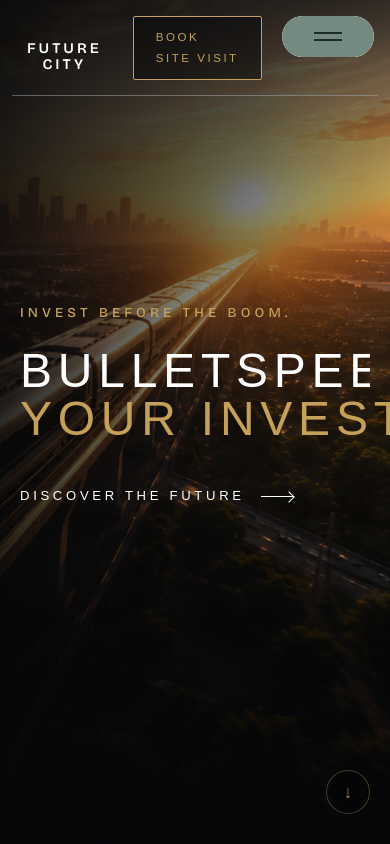
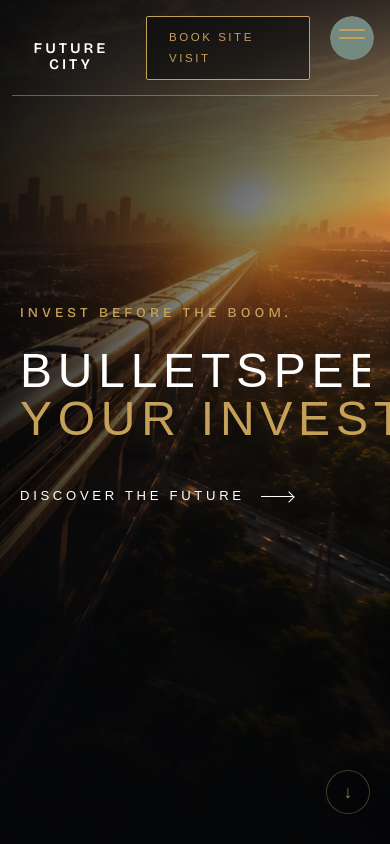
Before and after one commit to abhi963007/future-city, a React (Vite) app: page / in a window 390 px wide. Shown: the top 844 px of the page. Built offline with nearby package versions, Linux system fonts and the light colour scheme; a web font is replaced by a local one.

Commit message:
Hide hamburger menu button on desktop view while keeping visible on mobile/tablet view

```diff
--- a/src/components/Navigation/Navbar.tsx
+++ b/src/components/Navigation/Navbar.tsx
@@ -138,8 +138,8 @@ const Navbar: React.FC = () => {
             onClick={isMenuOpen ? closeMenu : openMenu}
           >
             <div className="burger-lines">
-              <div className="burger-menu-line"></div>
-              <div className="burger-menu-line-2"></div>
+              <div className={`burger-menu-line${isMenuOpen ? ' is-open' : ''}`}></div>
+              <div className={`burger-menu-line-2${isMenuOpen ? ' is-open' : ''}`}></div>
               <div className={`burger-menu-line is-2nd${isMenuOpen ? ' is-open' : ''}`}></div>
               <div className={`burger-menu-line-2 is-2nd${isMenuOpen ? ' is-open' : ''}`}></div>
             </div>
--- a/src/styles/hero-redesign.css
+++ b/src/styles/hero-redesign.css
@@ -112,6 +112,86 @@
   background: #c5a059;
   color: #050608;
   border-color: #c5a059;
+}
+
+/* Burger Menu Display Rules: Hidden on Desktop, Visible on Mobile/Tablet */
+@media (min-width: 992px) {
+  .burger-menu {
+    display: none !important;
+  }
+}
+
+@media (max-width: 991px) {
+  .burger-menu {
+    display: flex !important;
+    align-items: center;
+    justify-content: center;
+    width: 44px;
+    height: 44px;
+    background: transparent !important;
+    border: none !important;
+    cursor: pointer;
+    padding: 0;
+    position: relative;
+  }
+
+  .burger-lines {
+    display: flex;
+    flex-direction: column;
+    justify-content: center;
+    align-items: center;
+    width: 26px;
+    height: 18px;
+    position: relative;
+  }
+
+  .burger-menu-line,
+  .burger-menu-line-2,
+  .burger-menu-line.is-2nd,
+  .burger-menu-line-2.is-2nd {
+    position: absolute !important;
+    width: 100% !important;
+    height: 2px !important;
+    background-color: #c5a059 !important;
+    border-radius: 2px !important;
+    transition: transform 0.35s cubic-bezier(0.645, 0.045, 0.355, 1), opacity 0.35s ease !important;
+    transform-origin: center !important;
+  }
+
+  .burger-menu-line:not(.is-2nd) {
+    top: 0 !important;
+  }
+
+  .burger-menu-line-2:not(.is-2nd) {
+    top: 50% !important;
+    transform: translateY(-50%) !important;
+  }
+
+  .burger-menu-line.is-2nd {
+    top: 50% !important;
+    transform: translateY(-50%) !important;
+  }
+
+  .burger-menu-line-2.is-2nd {
+    top: 100% !important;
+    transform: translateY(-100%) !important;
+  }
+
+  .burger-menu-line.is-open:not(.is-2nd) {
+    opacity: 0 !important;
+  }
+
+  .burger-menu-line-2.is-open:not(.is-2nd) {
+    transform: translateY(-50%) rotate(45deg) !important;
+  }
+
+  .burger-menu-line.is-2nd.is-open {
+    transform: translateY(-50%) rotate(-45deg) !important;
+  }
+
+  .burger-menu-line-2.is-2nd.is-open {
+    opacity: 0 !important;
+  }
 }
 
 /* Layer 1: Background & Overlays */
```
